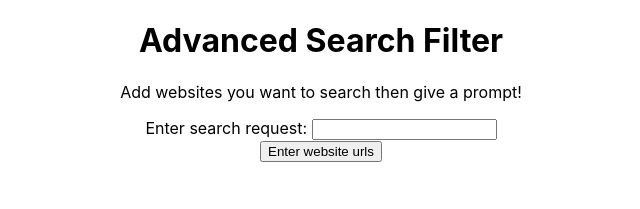
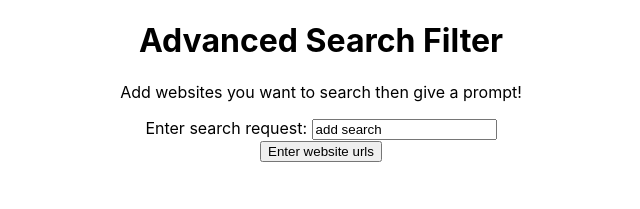
Before and after one commit to np-2001/search-app, a React (Create React App) app: page / in a window 1280 px wide. Shown: the top 209 px of the page, without its empty margins (319-959 px from the left). Built offline with nearby package versions, Linux system fonts and the light colour scheme.

Commit message:
Added props

```diff
--- a/package.json
+++ b/package.json
@@ -6,8 +6,10 @@
     "@testing-library/jest-dom": "^5.17.0",
     "@testing-library/react": "^13.4.0",
     "@testing-library/user-event": "^13.5.0",
+    "dom": "^0.0.3",
     "react": "^18.2.0",
     "react-dom": "^18.2.0",
+    "react-router": "^6.14.2",
     "react-scripts": "5.0.1",
     "web-vitals": "^2.1.4"
   },
--- a/src/App.js
+++ b/src/App.js
@@ -1,10 +1,10 @@
 import './App.css';
-
+import {PropTypes} from "prop-types";
 function App() {
   return (
     <div className="App">
      <Description/>
-     <Search/>
+     <Search text = "add search"/>
      <Website_Query/>
     </div>
   );
@@ -18,15 +18,19 @@ function Description() {
     </div>
   );
 }
-function Search() {
+function Search(props) {
   return (
     <form>
       <label for='search_request'> Enter search request: </label>
-      <input type="text" id='search_request'/>
+      <input type="text" id='search_request' value= {props.text}/>
     </form>
   );
 }
 
+Search.propTypes = {
+  text: PropTypes.string,
+};
+//Button to go to website_query
 function Website_Query(){
   return (
     <button>Enter website urls</button>
```
Also changed, not shown: 1 other file (tests, documents, lock files or other folders).
